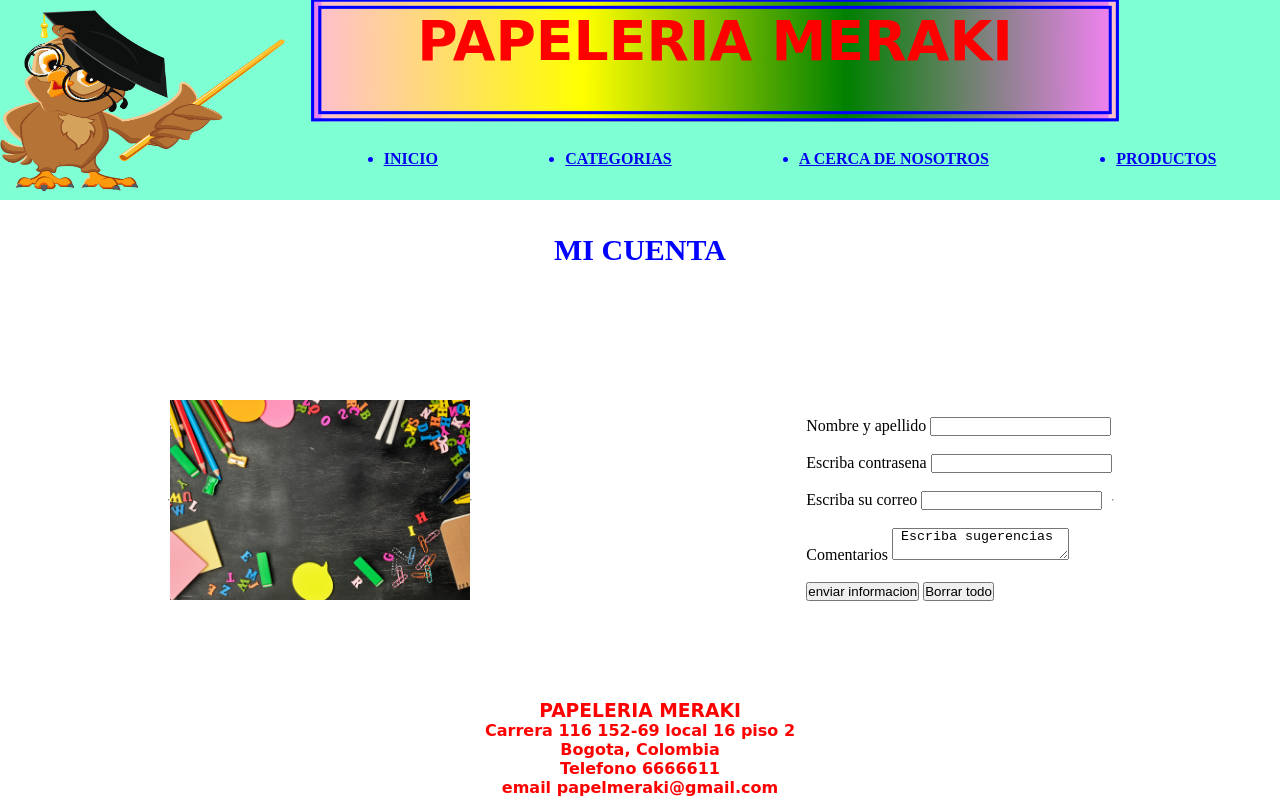
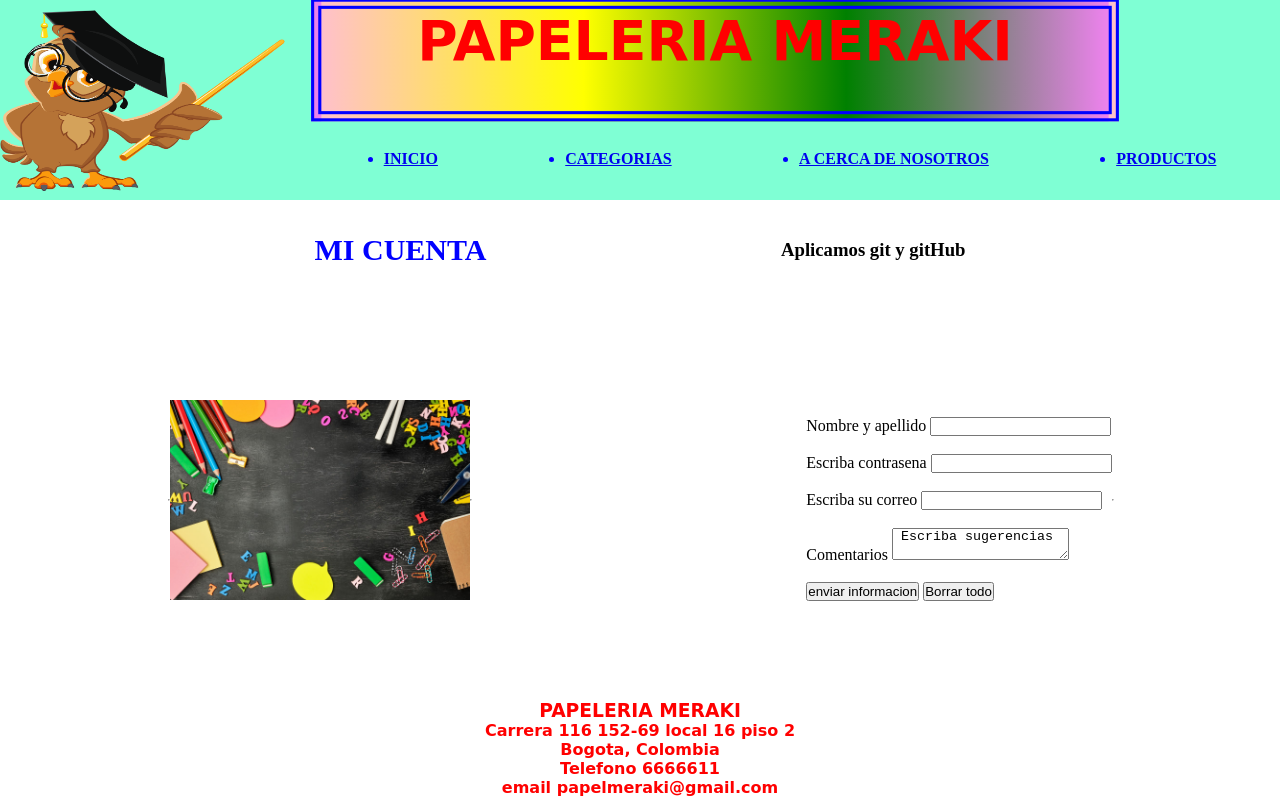
Before and after one commit to jimerte01/ProyectoCoder, a website: page index.html in a window 1280 px wide. Drawn offline with Linux system fonts and the light colour scheme; a web font is replaced by a local one.

Commit message:
cambio en subtitulo

```diff
--- a/index.html
+++ b/index.html
@@ -41,6 +41,7 @@
 		<main>
 			<div class="subtitulos">
 				<h2> MI CUENTA </h2>
+				<h3> Aplicamos git y gitHub</h3>
 			</div>
 			<div class="contenido">
 				<hr>
```
